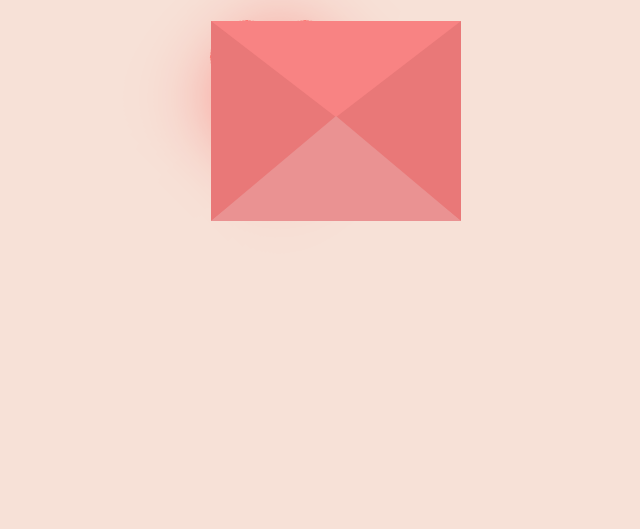
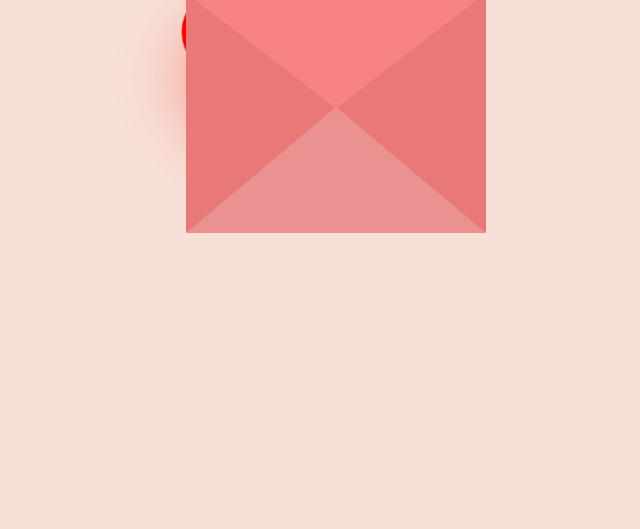
Before and after one commit to ArmanSingh7/BirthdayGift, a plain HTML site: page index.html in a window 1280 px wide. Shown: the part 287-816 px from the top of the page, without its empty margins (304-944 px from the left). Drawn offline with Linux system fonts and the light colour scheme.

Commit message:
Update style.css

```diff
--- a/style.css
+++ b/style.css
@@ -1,115 +1,132 @@
-body{
+body {
     display: flex;
     align-items: center;
     justify-content: center;
     height: 100vh;
     background-color: #f7e1d7;
+    margin: 0;
   }
-.envelope{
-    position:relative;
-    cursor :pointer;
+
+  .envelope {
+    position: relative;
+    cursor: pointer;
   }
-.back{
-    position:relative;
-    width:250px;
-    height:200px;
+
+  .text1 {
+    position: absolute;
+    margin-left: 20px;
+    color: white;
+    font-family: sans-serif;
+    top: -55%;
+    left: -25px;
+    font-size: 20px;
+    font-weight: bold;
+  }
+
+  .back {
+    position: relative;
+    width: 300px;
+    height: 240px;
     background-color: rgb(234, 146, 146);
   }
-.front{
-    position:absolute;
-    border-right: 130px solid #e97878;
-    border-top: 100px solid transparent;
-    border-bottom: 100px solid transparent;
-    height:0;
-    width:0;
-    top:0;
-    left:120px;
-    z-index:2;
 
+  .front {
+    position: absolute;
+    border-right: 156px solid #e97878;
+    border-top: 120px solid transparent;
+    border-bottom: 120px solid transparent;
+    height: 0;
+    width: 0;
+    top: 0;
+    left: 144px;
+    z-index: 2;
+    pointer-events: none;
   }
-.front::before{
+
+  .front::before {
     content: "";
     position: absolute;
-    border-left: 130px solid #e97878;
-    border-top: 100px solid transparent;
-    border-bottom: 100px solid transparent;
-    height:0;
-    width:0;
-    top : -100px;
-    left: -120px;
+    border-left: 156px solid #e97878;
+    border-top: 120px solid transparent;
+    border-bottom: 120px solid transparent;
+    height: 0;
+    width: 0;
+    top: -120px;
+    left: -144px;
+    pointer-events: none;
+  }
 
+  .front::after {
+    content: "";
+    position: absolute;
+    border-bottom: 126px solid rgb(234, 146, 146);
+    border-left: 150px solid transparent;
+    border-right: 150px solid transparent;
+    height: 0;
+    width: 0;
+    top: -6px;
+    left: -144px;
+    pointer-events: none;
   }
-.front:after{
-    content: "";
-    position:absolute;
-    border-bottom: 105px solid rgb(234, 146, 146);
-    border-left: 125px solid transparent;
-    border-right: 125px solid transparent;
-    height:0;
-    width:0;
-    top:-5px;
-    left:-120px;
 
-}
-.top{
-    position:absolute;
-    border-top:105px solid  rgb(248, 131, 131);
-    border-left: 125px solid transparent;
-    border-right: 125px solid transparent;
-    height:0px;
-    width:0px;
-    top:0;
+  .top {
+    position: absolute;
+    border-top: 126px solid rgb(248, 131, 131);
+    border-left: 150px solid transparent;
+    border-right: 150px solid transparent;
+    height: 0px;
+    width: 0px;
+    top: 0;
     transform-origin: top;
     transition: 0.4s;
     z-index: 1;
+    pointer-events: none;
+  }
 
-}
-.envelope:hover .top{
+  .envelope:hover .top {
     transform: rotateX(160deg);
   }
-.letter{
+
+  .letter {
     position: absolute;
     background: white;
-    width: 230px;
-    height:180px;
-    top:10px;
-    left: 10px;
-    transition:0.2s;
+    width: 276px;
+    height: 216px;
+    top: 12px;
+    left: 12px;
+    transition: 0.2s;
+    z-index: 0;
   }
-.envelope:hover .letter{
-    transform: translateY(-100px);
+
+  .envelope:hover .letter {
+    transform: translateY(-120px);
     z-index: 2;
+  }
 
-}
-.text1{
-    position:absolute;
-    color:white;
-    font-family: sans-serif;
-    top:-50%;
-
-}
-.text{
+  .text {
     text-align: center;
-    font-size: 11px;
+    font-size: 14px;
     font-family: Arial, Helvetica, sans-serif;
     margin-top: 20px;
     font-weight: bold;
     color: black;
     position: relative;
     top: -20px;
+    left: 29px;
+  }
+
+  .heart {
+    background-color: red;
+    height: 84px;
+    width: 84px;
+    position: relative;
+    top: 20px;
     left: 20px;
-}
-.heart{
-    background-color: red;
-    height: 70px;
-    width: 70px;
-    position: relative;
-    top:20px;
-    left:20px;
     transform: rotate(-45deg);
     box-shadow: -5px 10px 90px red;
     animation: bday 0.8s linear infinite;
   }
+
   @keyframes bday {
     0% {
       transform: rotate(-45deg) scale(1.05);
@@ -121,27 +138,23 @@ body{
       transform: rotate(-45deg) scale(0.8);
     }
   }
-.heart:before{
+
+  .heart::before {
     content: "";
     position: absolute;
-    height: 70px;
-    width: 70px;
+    height: 84px;
+    width: 84px;
     background-color: red;
-    top:-40px;
+    top: -48px;
     border-radius: 50px;
   }
-.heart:after{
-    content: '';
+
+  .heart::after {
+    content: "";
     position: absolute;
-    height: 70px;
-    width: 70px;
+    height: 84px;
+    width: 84px;
     background-color: red;
-    right:-40px;
+    right: -48px;
     border-radius: 50px;
   }
-.front,
-.front::before,
-.front::after,
-.top {
-  pointer-events: none;
-}
```
Lines whose indentation alone changed are shown as unchanged.
